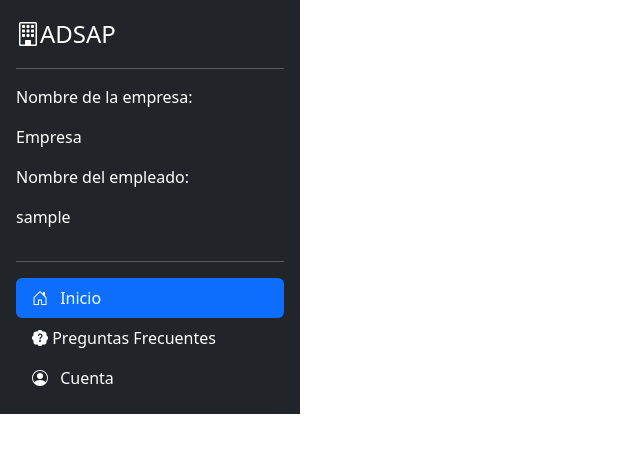
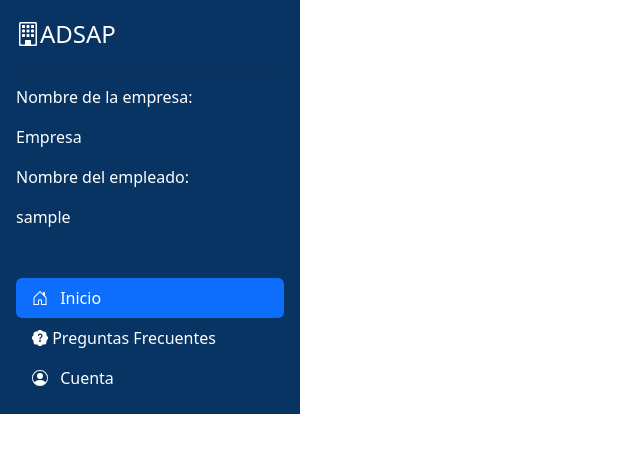
Before and after one commit to EddVargs8/ADSAP, a Django app: page /core/faq/ in a window 1280 px wide. Shown: the top 453 px of the page, without its empty margins (0-640 px from the left). Run offline with Django 5.2, Linux system fonts and the light colour scheme; the visitor is signed in with stand-in values (Sample User, id 1); data that the repository does not hold is empty; some libraries are stand-ins or nearby versions.

Commit message:
sidebar color

```diff
--- a/ADSAP/templates/base/base.html
+++ b/ADSAP/templates/base/base.html
@@ -9,6 +9,9 @@
     <link href="{% static 'css/bootstrap.min.css' %}" rel="stylesheet">
 
     <style>
+      .bg-color {
+        background-color: #083464;
+      }
       .bd-placeholder-img {
         font-size: 1.125rem;
         text-anchor: middle;
@@ -119,7 +122,7 @@
               </svg>
 
               <main class="d-flex flex-nowrap">
-                <div class="d-flex flex-column flex-shrink-0 p-3 text-bg-dark" style="width: 300px;">
+                <div class="d-flex flex-column flex-shrink-0 p-3 bg-color" style="width: 300px;">
                   <a href="{% url 'home:home' %}" class="d-flex align-items-center mb-3 mb-md-0 me-md-auto text-white text-decoration-none">
                     <svg xmlns="http://www.w3.org/2000/svg" width="24" height="24" fill="currentColor" class="bi bi-building" viewBox="0 0 16 16">
                       <path d="M4 2.5a.5.5 0 0 1 .5-.5h1a.5.5 0 0 1 .5.5v1a.5.5 0 0 1-.5.5h-1a.5.5 0 0 1-.5-.5zm3 0a.5.5 0 0 1 .5-.5h1a.5.5 0 0 1 .5.5v1a.5.5 0 0 1-.5.5h-1a.5.5 0 0 1-.5-.5zm3.5-.5a.5.5 0 0 0-.5.5v1a.5.5 0 0 0 .5.5h1a.5.5 0 0 0 .5-.5v-1a.5.5 0 0 0-.5-.5zM4 5.5a.5.5 0 0 1 .5-.5h1a.5.5 0 0 1 .5.5v1a.5.5 0 0 1-.5.5h-1a.5.5 0 0 1-.5-.5zM7.5 5a.5.5 0 0 0-.5.5v1a.5.5 0 0 0 .5.5h1a.5.5 0 0 0 .5-.5v-1a.5.5 0 0 0-.5-.5zm2.5.5a.5.5 0 0 1 .5-.5h1a.5.5 0 0 1 .5.5v1a.5.5 0 0 1-.5.5h-1a.5.5 0 0 1-.5-.5zM4.5 8a.5.5 0 0 0-.5.5v1a.5.5 0 0 0 .5.5h1a.5.5 0 0 0 .5-.5v-1a.5.5 0 0 0-.5-.5zm2.5.5a.5.5 0 0 1 .5-.5h1a.5.5 0 0 1 .5.5v1a.5.5 0 0 1-.5.5h-1a.5.5 0 0 1-.5-.5zm3.5-.5a.5.5 0 0 0-.5.5v1a.5.5 0 0 0 .5.5h1a.5.5 0 0 0 .5-.5v-1a.5.5 0 0 0-.5-.5z"/>
```
